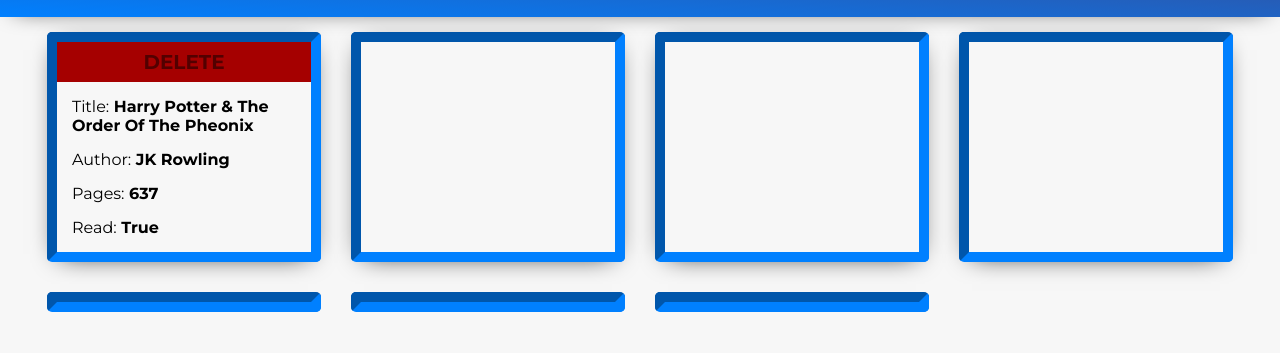
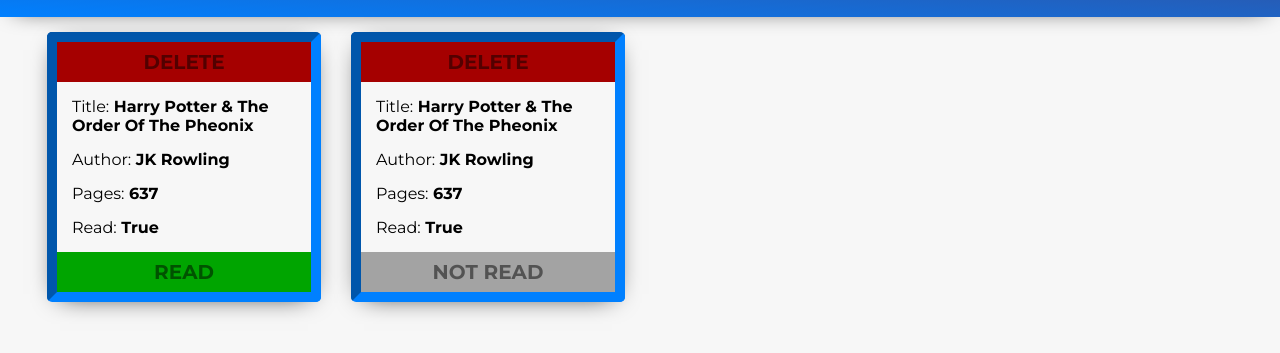
Before and after one commit to jacobrees/Library, a plain HTML site: page index.html in a window 1280 px wide. Shown: the part 69-422 px from the top of the page. Drawn offline with Linux system fonts and the light colour scheme.

Commit message:
Add not read button to individual book styling

```diff
--- a/index.html
+++ b/index.html
@@ -21,13 +21,16 @@
             <p class="book-details">Author:<span class="book-details-bold"> JK Rowling</span></p>
             <p class="book-details">Pages:<span class="book-details-bold"> 637</span></p>
             <p class="book-details">Read:<span class="book-details-bold"> True</span></p>
+            <button class="read-book">READ</button>
         </div>
-        <div class="book-container"></div>
-        <div class="book-container"></div>
-        <div class="book-container"></div>
-        <div class="book-container"></div>
-        <div class="book-container"></div>
-        <div class="book-container"></div>
+        <div class="book-container">
+            <button class="delete-book">DELETE</button>
+            <p class="book-details">Title:<span class="book-details-bold"> Harry Potter & The Order Of The Pheonix</span></p>
+            <p class="book-details">Author:<span class="book-details-bold"> JK Rowling</span></p>
+            <p class="book-details">Pages:<span class="book-details-bold"> 637</span></p>
+            <p class="book-details">Read:<span class="book-details-bold"> True</span></p>
+            <button class="not-read-book">NOT READ</button>
+        </div>
     </div>
 
     <script src="app.js"></script>
--- a/styles.css
+++ b/styles.css
@@ -70,13 +70,33 @@ button {
   font-weight: 700;
 }
 
-.delete-book{
+.delete-book {
   width: 100%;
   border: none;
   font-weight: bold;
   background-color: rgb(165, 0, 0);
   height: 40px;
   color: rgb(83, 0, 0);
+  font-size: 20px;
+}
+
+.read-book {
+  width: 100%;
+  border: none;
+  font-weight: bold;
+  background-color: rgb(0, 165, 0);
+  height: 40px;
+  color: rgb(0, 83, 0);
+  font-size: 20px;
+}
+
+.not-read-book {
+  width: 100%;
+  border: none;
+  font-weight: bold;
+  background-color: rgb(163, 163, 163);
+  height: 40px;
+  color: rgb(83, 83, 83);
   font-size: 20px;
 }
 
```
